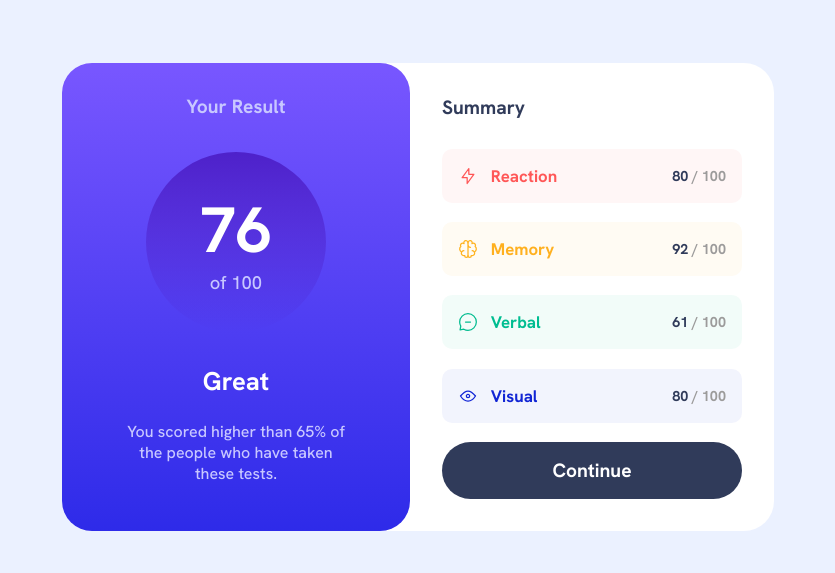
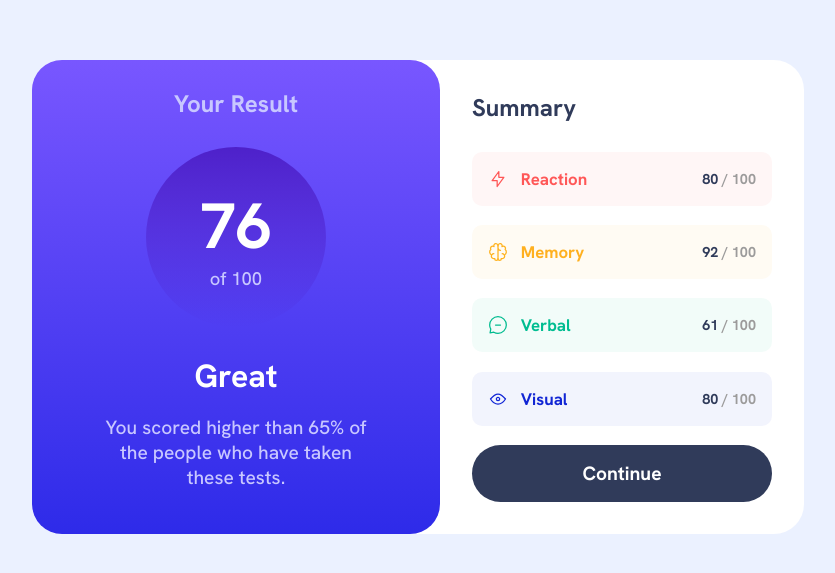
Before and after one commit to MarziaJalili/results-summary-component-main, a plain HTML site: page index.html in a window 1280 px wide. Shown: the part 103-676 px from the top of the page, without its empty margins (222-1057 px from the left). Drawn offline with Linux system fonts and the light colour scheme.

Commit message:
change some font sizes for the desktop mode

```diff
--- a/style.css
+++ b/style.css
@@ -190,7 +190,7 @@ section.summary {
 
 /* desktop */
 
-@media (min-width: 50em) {
+@media (min-width: 40em) {
     body {
         display: grid;
         place-items: center;
@@ -202,6 +202,11 @@ section.summary {
         border-radius: 30px;
         background-color: var(--White);
         gap: 0;
+    }
+
+
+    section:is(.result, .summary)>h2 {
+        font-size: 1.5rem;
     }
 
     section.result {
@@ -218,8 +223,13 @@ section.summary {
             }
         }
 
+        .great {
+            font-size: 2rem;
+        }
+
         & p {
-            max-width: 220px;
+            max-width: 280px;
+            font-size: 1.2rem;
         }
     }
 
```
